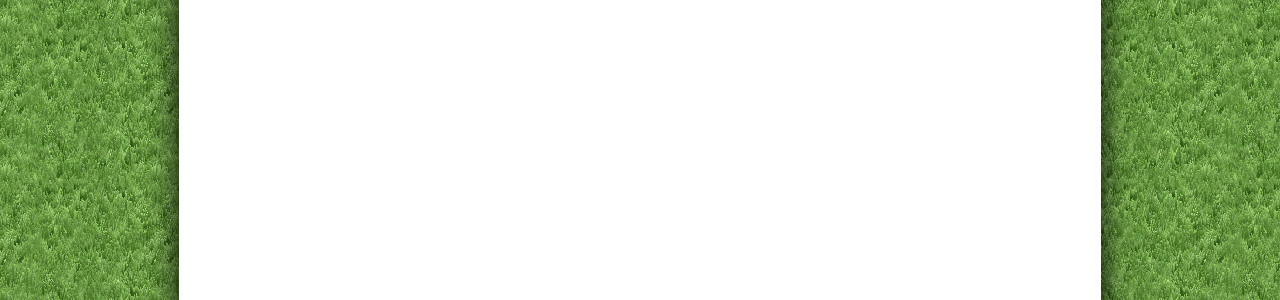
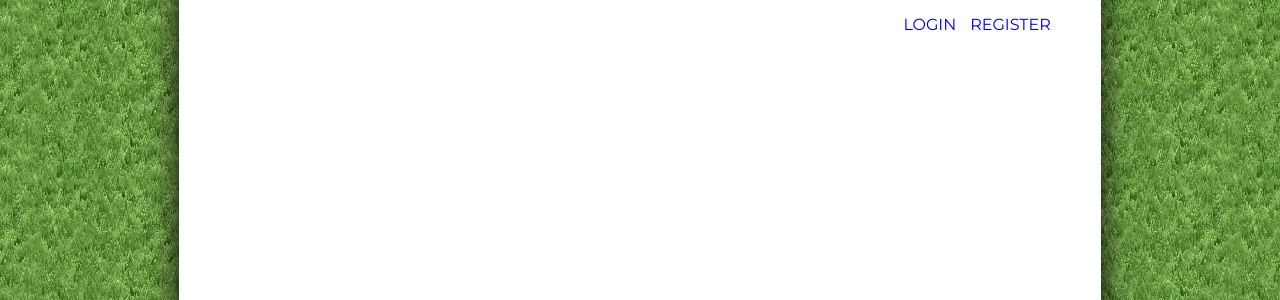
Before and after one commit to crypotex/taas, a Django app: template taas/templates/base.html in a window 1280 px wide. Shown: the part 121-421 px from the top of the page. Run offline with Django 3.2, Linux system fonts and the light colour scheme; the template is opened without the code that fills it, so the values that code supplies are empty; some libraries are stand-ins or nearby versions.

Commit message:
Add links for login, register and logout #13

```diff
--- a/taas/static/css/main.css
+++ b/taas/static/css/main.css
@@ -1,10 +1,10 @@
 html {
-	background-image: url("../img/murutaust.jpg");
-	width: auto;
+    background-image: url("../img/murutaust.jpg");
+    width: auto;
 }
 
 body {
-	min-height: 100%;
+    min-height: 100%;
     position: relative;
     width: 72%;
     background: #ffffff;
@@ -14,13 +14,13 @@ body {
     box-shadow: 0 1px 30px black;
 }
 
-#innerwrap{
+#innerwrap {
     position: relative;
     width: 97%;
     margin: 0 auto;
 }
 
-#header{
+#header {
     z-index: 10000;
     background: #ffffff;
     width: 97%;
@@ -29,7 +29,7 @@ body {
     border-bottom: 1px dotted #dddddd;
 }
 
-.nav{
+.nav {
     float: right;
     font-family: Impact;
     text-transform: uppercase;
@@ -39,12 +39,11 @@ body {
     top: 54px;
 }
 
-
 .logo img {
     float: left;
     padding-top: 11px;
     height: 82px;
- }
+}
 
 .navsmall img {
     float: right;
@@ -58,7 +57,8 @@ body {
 }
 
 .nav ul {
-    list-style: none; position: relative;
+    list-style: none;
+    position: relative;
 }
 
 .nav ul li {
@@ -74,7 +74,7 @@ body {
     padding: 0 8px;
     line-height: 28px;
     text-decoration: none;
-    display:block;
+    display: block;
 }
 
 .nav ul li:hover > a {
@@ -93,10 +93,33 @@ body {
     color: #ff9900;
 }
 
-.nav ul li.selected  > a:hover {
+.nav ul li.selected > a:hover {
     color: #ffcc66;
 }
 
 p {
     margin: 10px;
 }
+
+.user-nav li {
+    display: inline;
+    font-family: 'Montserrat', sans-serif;
+    text-transform: uppercase;
+    padding: 5px;
+    color: rgba(255, 153, 0, 0.9);
+}
+
+.user-nav ul {
+    float: right;
+    padding: 0;
+    margin: 15px 45px 0 auto;
+    list-style-type: none;
+}
+
+a {
+    text-decoration: none;
+}
+
+a:visited {
+    color: #666666;
+}
--- a/taas/templates/base.html
+++ b/taas/templates/base.html
@@ -10,6 +10,7 @@
     {% block styles %}
     {% endblock %}
     <link rel="stylesheet" type="text/css" href="{% static 'css/main.css' %}"/>
+    <link href='https://fonts.googleapis.com/css?family=Montserrat' rel='stylesheet' type='text/css'>
     <script src="https://ajax.googleapis.com/ajax/libs/jquery/1.6.2/jquery.min.js"></script>
 </head>
 
@@ -51,6 +52,25 @@
             {% endfor %}
         </ul>
     {% endif %}
+
+    {% block nav %}
+        {% if not user.is_authenticated %}
+            <div class="user-nav">
+                <ul>
+                    <li><a href="/user/login">{% trans 'Login' %}</a></li>
+                    <li><a href="/user/register">{% trans 'Register' %}</a></li>
+                </ul>
+            </div>
+        {% else %}
+            <div class="user-nav">
+                <ul>
+                    <li>{% trans 'Hello, ' %}{{ user.first_name }}</li>
+                    <li><a href="/user/logout">{% trans 'Logout' %}</a></li>
+                </ul>
+            </div>
+        {% endif %}
+    {% endblock nav %}
+
     {% block content %}{% endblock content %}
     </body>
 </html>
--- a/taas/user/static/css/user.css
+++ b/taas/user/static/css/user.css
@@ -1,7 +1,7 @@
 .register-form, .login-form {
     width: 500px;
     padding: 30px;
-    margin: 40px auto 0 auto;
+    margin: 50px auto 0 auto;
     border-radius: 10px;
     -webkit-border-radius: 10px;
     -moz-border-radius: 10px;
--- a/taas/user/templates/login.html
+++ b/taas/user/templates/login.html
@@ -8,7 +8,6 @@
 
 {% block styles %}
     <link rel="stylesheet" type="text/css" href="{% static 'css/user.css' %}"/>
-    <link href='https://fonts.googleapis.com/css?family=Montserrat' rel='stylesheet' type='text/css'>
 {% endblock %}
 
 {% block content %}
@@ -26,8 +25,7 @@
         {% endif %}
     {% endif %}
 
-    <form method="POST" action="" class="login-form">
-        {% csrf_token %}
+    <form method="POST" action="" class="login-form">{% csrf_token %}
 
         <h1>{% trans 'Login' %}</h1>
 
--- a/taas/user/templates/user_registration.html
+++ b/taas/user/templates/user_registration.html
@@ -8,12 +8,10 @@
 
 {% block styles %}
     <link rel="stylesheet" type="text/css" href="{% static 'css/user.css' %}"/>
-    <link href='https://fonts.googleapis.com/css?family=Montserrat' rel='stylesheet' type='text/css'>
 {% endblock %}
 
 {% block content %}
-    <form method="POST" action="" class="register-form">
-        {% csrf_token %}
+    <form method="POST" action="" class="register-form">{% csrf_token %}
 
         <h1>{% trans 'Registration' %}</h1>
 
```
